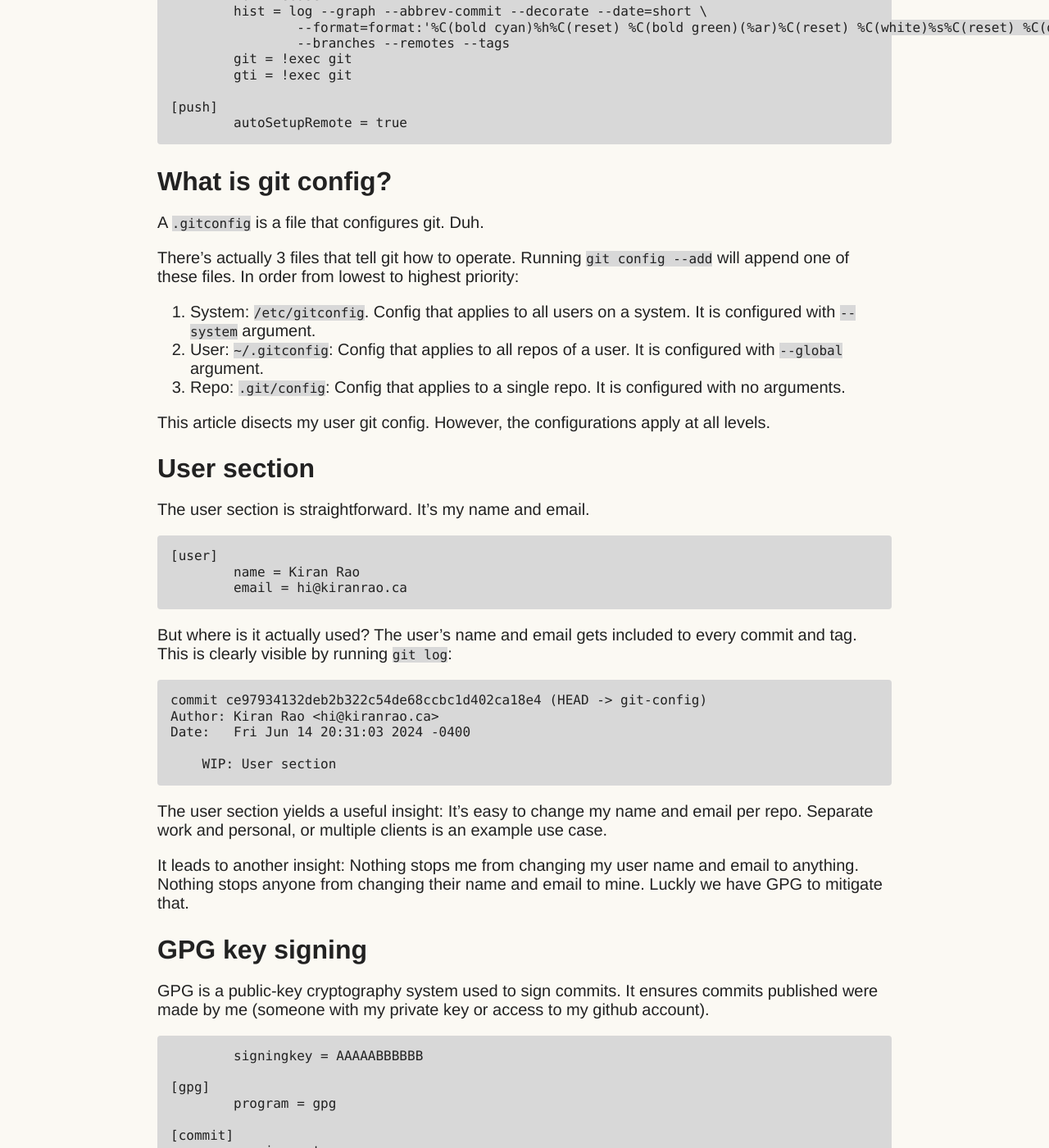
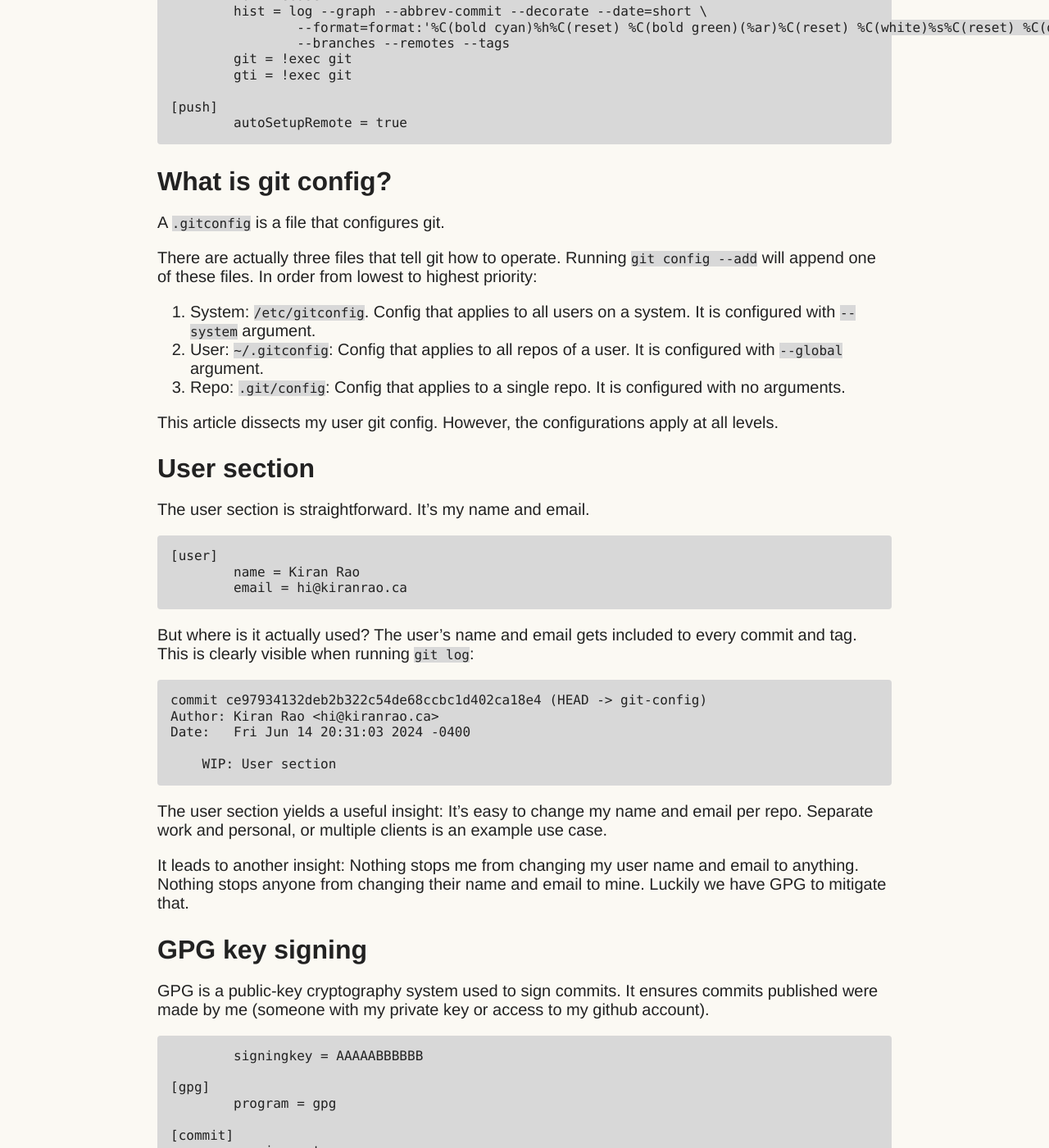
Before and after one commit to Kiran-Rao/kiran-rao.github.io, a Jekyll site: the page built from docs/unpublished/2024-06-20-git-config.md, in a window 1280 px wide and 1400 px high, scrolled down 765 px. Shown: the whole window at 82% size. Built offline with Jekyll 4.4.1, drawn with Linux system fonts in a browser that asks for light colours; some of the changed text lies outside the part shown.

Commit message:
ChatGPT Grammer and spelling 1st pass

````diff
--- a/docs/unpublished/2024-06-20-git-config.md
+++ b/docs/unpublished/2024-06-20-git-config.md
@@ -41,9 +41,9 @@ It's not long. It's not complicated. But it configures my workflow's most import
 
 ## What is git config?
 
-A `.gitconfig` is a file that configures git. Duh.
+A `.gitconfig` is a file that configures git.
 
-There's actually 3 files that tell git how to operate.
+There are actually three files that tell git how to operate.
 Running `git config --add` will append one of these files.
 In order from lowest to highest priority:
 
@@ -51,7 +51,7 @@ In order from lowest to highest priority:
 1. User: `~/.gitconfig`: Config that applies to all repos of a user. It is configured with `--global` argument.
 1. Repo: `.git/config`: Config that applies to a single repo. It is configured with no arguments.
 
-This article disects my user git config. However, the configurations apply at all levels.
+This article dissects my user git config. However, the configurations apply at all levels.
 
 ## User section
 
@@ -63,7 +63,7 @@ The user section is straightforward. It's my name and email.
 	email = hi@kiranrao.ca
 ```
 
-But where is it actually used? The user's name and email gets included to every commit and tag. This is clearly visible by running `git log`:
+But where is it actually used? The user's name and email gets included to every commit and tag. This is clearly visible when running `git log`:
 
 ```sh
 commit ce97934132deb2b322c54de68ccbc1d402ca18e4 (HEAD -> git-config)
@@ -77,7 +77,7 @@ The user section yields a useful insight: It's easy to change my name and email
 
 It leads to another insight: Nothing stops me from changing my user name and email to anything.
 Nothing stops anyone from changing their name and email to mine.
-Luckly we have GPG to mitigate that.
+Luckily we have GPG to mitigate that.
 
 ## GPG key signing
 
````
Also changed, not shown: other parts of docs/unpublished/2024-06-20-git-config.md (+7 -9 lines).
